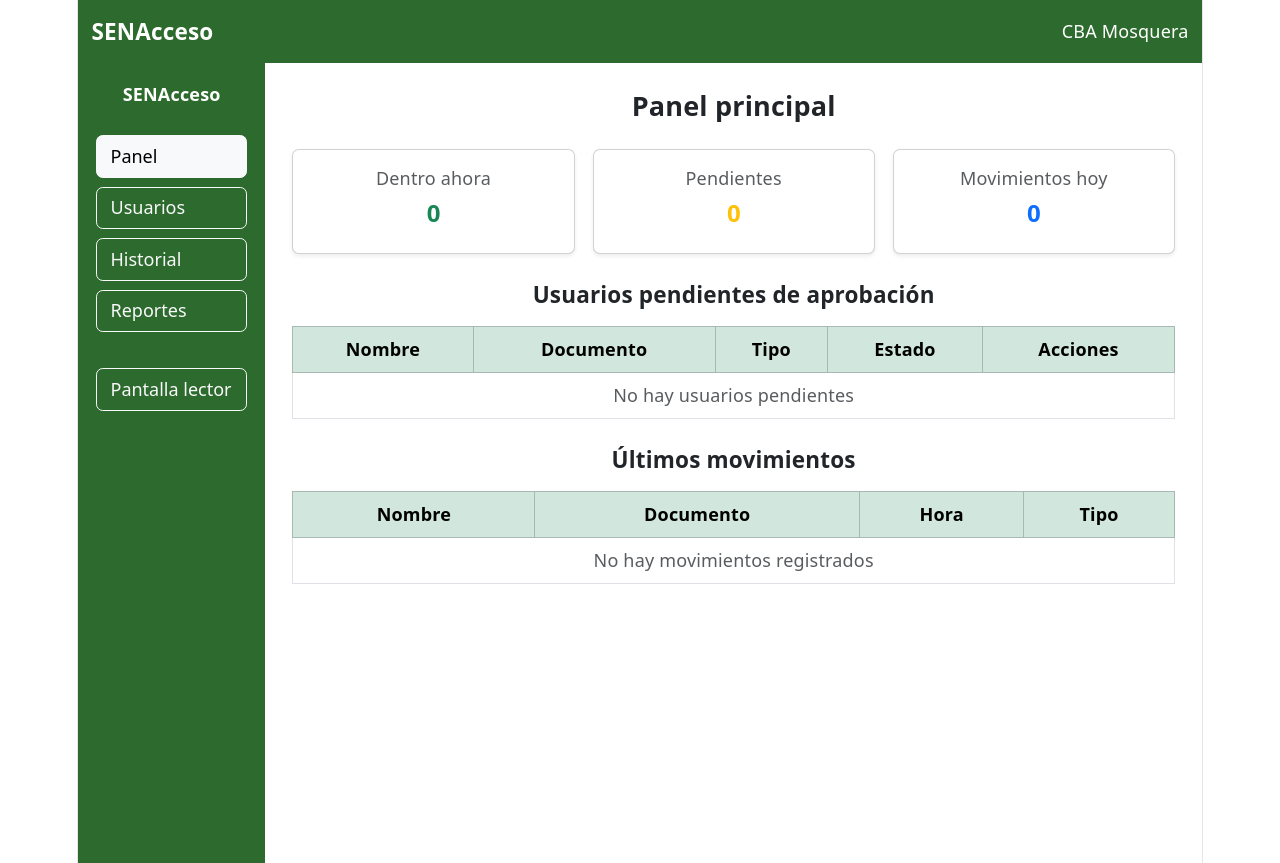
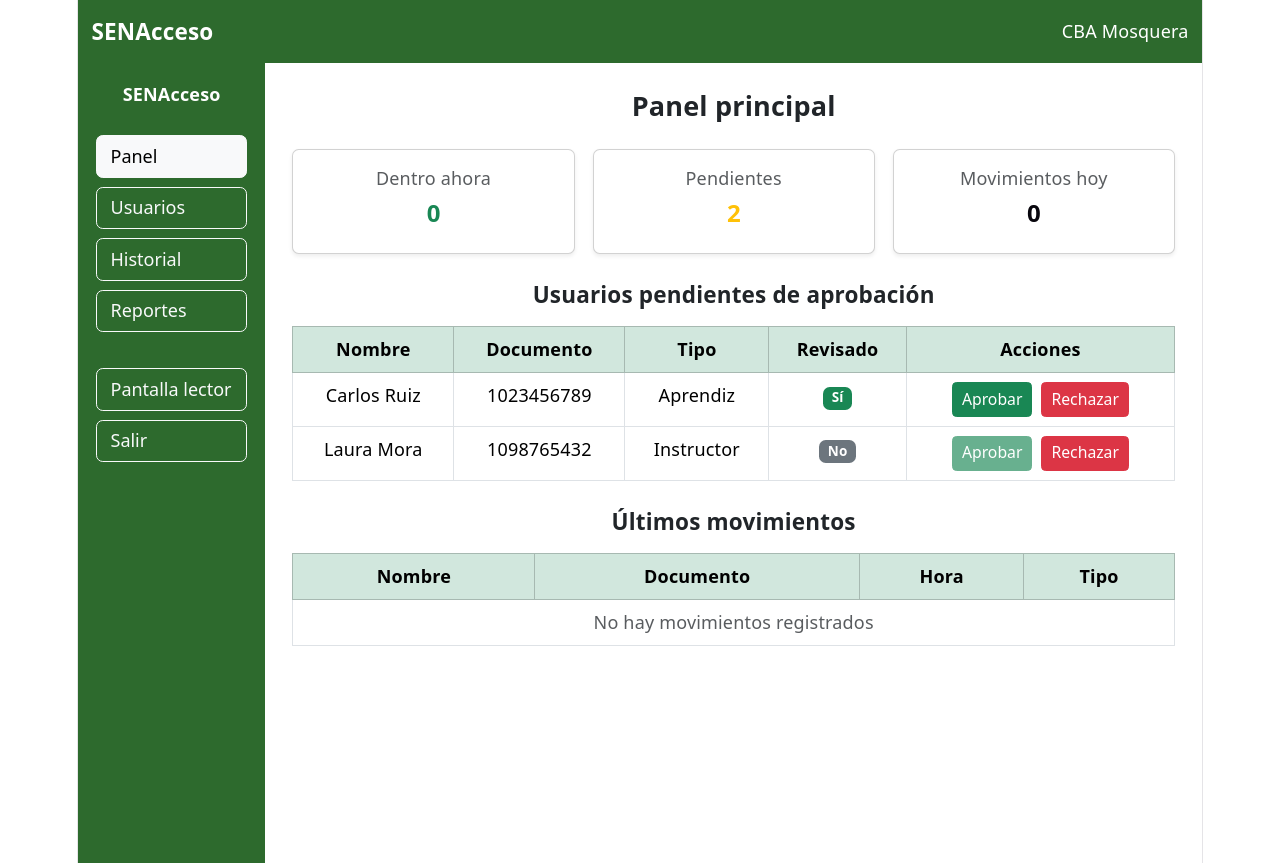
Before and after one commit to haider-castaneda/accessqr_frontend, a React (Vite) app: page /panel-admin in a window 1280 px wide. Built offline with nearby package versions, Linux system fonts and the light colour scheme.

Commit message:
feat: columna revisado y botones aprobar/rechazar en el panel admin

```diff
--- a/src/pages/PanelAdmin/PanelAdmin.jsx
+++ b/src/pages/PanelAdmin/PanelAdmin.jsx
@@ -1,8 +1,25 @@
 import React, { useState } from 'react'
+import { useNavigate } from 'react-router-dom'
 import Navbar from '../../components/Navbar'
 
 function PanelAdmin() {
+    const navigate = useNavigate()
     const [seccion, setSeccion] = useState('panel')
+    // Datos de prueba: luego vendrán de Flask
+    const [pendientes, setPendientes] = useState([
+        { id: 1, nombre: 'Carlos Ruiz', documento: '1023456789', tipo: 'Aprendiz', revisado: true },
+        { id: 2, nombre: 'Laura Mora', documento: '1098765432', tipo: 'Instructor', revisado: false }
+    ])
+
+    const quitarPendiente = (id) => {
+        setPendientes(pendientes.filter(u => u.id !== id))
+    }
+
+    const botonMenu = (clave, texto) => (
+        <li className="nav-item mb-2">
+            <button className={`btn w-100 text-start ${seccion === clave ? 'btn-light' : 'btn-outline-light'}`} onClick={() => setSeccion(clave)}>{texto}</button>
+        </li>
+    )
 
     return (
         <div>
@@ -13,24 +30,20 @@ function PanelAdmin() {
                         <div className="p-3">
                             <p className="text-white fw-bold mb-4">SENAcceso</p>
                             <ul className="nav flex-column">
-                                <li className="nav-item mb-2">
-                                    <button className={`btn w-100 text-start ${seccion === 'panel' ? 'btn-light' : 'btn-outline-light'}`} onClick={() => setSeccion('panel')}>Panel</button>
+                                {botonMenu('panel', 'Panel')}
+                                {botonMenu('usuarios', 'Usuarios')}
+                                {botonMenu('historial', 'Historial')}
+                                {botonMenu('reportes', 'Reportes')}
+                                <li className="nav-item mt-4 mb-2">
+                                    <button className="btn btn-outline-light w-100 text-start" onClick={() => navigate('/lector')}>Pantalla lector</button>
                                 </li>
-                                <li className="nav-item mb-2">
-                                    <button className={`btn w-100 text-start ${seccion === 'usuarios' ? 'btn-light' : 'btn-outline-light'}`} onClick={() => setSeccion('usuarios')}>Usuarios</button>
-                                </li>
-                                <li className="nav-item mb-2">
-                                    <button className={`btn w-100 text-start ${seccion === 'historial' ? 'btn-light' : 'btn-outline-light'}`} onClick={() => setSeccion('historial')}>Historial</button>
-                                </li>
-                                <li className="nav-item mb-2">
-                                    <button className={`btn w-100 text-start ${seccion === 'reportes' ? 'btn-light' : 'btn-outline-light'}`} onClick={() => setSeccion('reportes')}>Reportes</button>
-                                </li>
-                                <li className="nav-item mt-4">
-                                    <button className="btn btn-outline-light w-100 text-start" onClick={() => window.location.href = '/lector'}>Pantalla lector</button>
+                                <li className="nav-item">
+                                    <button className="btn btn-outline-light w-100 text-start" onClick={() => navigate('/')}>Salir</button>
                                 </li>
                             </ul>
                         </div>
                     </div>
+
                     <div className="col-md-10 p-4">
                         {seccion === 'panel' && (
                             <div>
@@ -48,7 +61,7 @@ function PanelAdmin() {
                                         <div className="card text-center shadow-sm">
                                             <div className="card-body">
                                                 <h6 className="text-muted">Pendientes</h6>
-                                                <h2 className="fw-bold text-warning">0</h2>
+                                                <h2 className="fw-bold text-warning">{pendientes.length}</h2>
                                             </div>
                                         </div>
                                     </div>
@@ -56,11 +69,12 @@ function PanelAdmin() {
                                         <div className="card text-center shadow-sm">
                                             <div className="card-body">
                                                 <h6 className="text-muted">Movimientos hoy</h6>
-                                                <h2 className="fw-bold text-primary">0</h2>
+                                                <h2 className="fw-bold">0</h2>
                                             </div>
                                         </div>
                                     </div>
                                 </div>
+
                                 <h5 className="fw-bold mb-3">Usuarios pendientes de aprobación</h5>
                                 <table className="table table-bordered">
                                     <thead className="table-success">
@@ -68,16 +82,40 @@ function PanelAdmin() {
                                             <th>Nombre</th>
                                             <th>Documento</th>
                                             <th>Tipo</th>
-                                            <th>Estado</th>
+                                            <th>Revisado</th>
                                             <th>Acciones</th>
                                         </tr>
                                     </thead>
                                     <tbody>
-                                        <tr>
-                                            <td colSpan="5" className="text-center text-muted">No hay usuarios pendientes</td>
-                                        </tr>
+                                        {pendientes.length === 0 ? (
+                                            <tr>
+                                                <td colSpan="5" className="text-center text-muted">No hay usuarios pendientes</td>
+                                            </tr>
+                                        ) : (
+                                            pendientes.map(u => (
+                                                <tr key={u.id}>
+                                                    <td>{u.nombre}</td>
+                                                    <td>{u.documento}</td>
+                                                    <td>{u.tipo}</td>
+                                                    <td>
+                                                        <span className={`badge ${u.revisado ? 'bg-success' : 'bg-secondary'}`}>
+                                                            {u.revisado ? 'Sí' : 'No'}
+                                                        </span>
+                                                    </td>
+                                                    <td>
+                                                        <button className="btn btn-sm btn-success me-2" disabled={!u.revisado} onClick={() => quitarPendiente(u.id)}>
+                                                            Aprobar
+                                                        </button>
+                                                        <button className="btn btn-sm btn-danger" onClick={() => quitarPendiente(u.id)}>
+                                                            Rechazar
+                                                        </button>
+                                                    </td>
+                                                </tr>
+                                            ))
+                                        )}
                                     </tbody>
                                 </table>
+
                                 <h5 className="fw-bold mb-3 mt-4">Últimos movimientos</h5>
                                 <table className="table table-bordered">
                                     <thead className="table-success">
```
